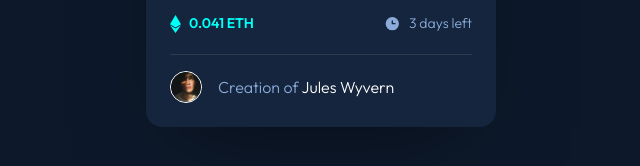
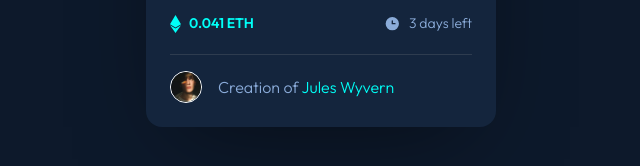
Before and after one commit to byronbyron/nft-preview-card-component, a plain HTML site: page index.html in a window 1280 px wide. In both pictures the pointer is over the picture 505 px from the left and 647 px from the top of the page. Shown: the part 560-726 px from the top of the page, 319-959 px from the left. Drawn offline with Linux system fonts and the light colour scheme.

Commit message:
Update hover styles for card footer

```diff
--- a/index.html
+++ b/index.html
@@ -40,10 +40,10 @@
             </p>
           </div>
 
-          <div class="card-bottom">
+          <a href="" class="card-bottom">
             <img src="./images/image-avatar.png" alt="" width="30" height="30">
-            <p>Creation of <a href="#">Jules Wyvern</a></p>
-          </div>
+            <p>Creation of <span>Jules Wyvern</span></p>
+          </a>
         </div>
       </div>
     </div>
--- a/styles.css
+++ b/styles.css
@@ -146,16 +146,32 @@ a:active {
     border-top: 1px solid hsla(0, 0%, 59%, 0.2);
     display: flex;
     align-items: center;
+    color: var(--soft-blue);
 }
 
 .card-bottom img {
     margin-right: 1rem;
-    border: 1px solid var(--white);
+    border: 1px solid transparent;
     border-radius: 1.875rem;
+}
+
+.card-bottom:hover img,
+.card-bottom:focus img {
+    border-color: var(--white);
+}
+
+.card-bottom:hover,
+.card-bottom:focus {
+    color: var(--soft-blue);
 }
 
 .card-bottom span {
     color: var(--white);
+}
+
+.card-bottom:hover span,
+.card-bottom:focus span {
+    color: var(--cyan);
 }
 
 .rounded {
```
